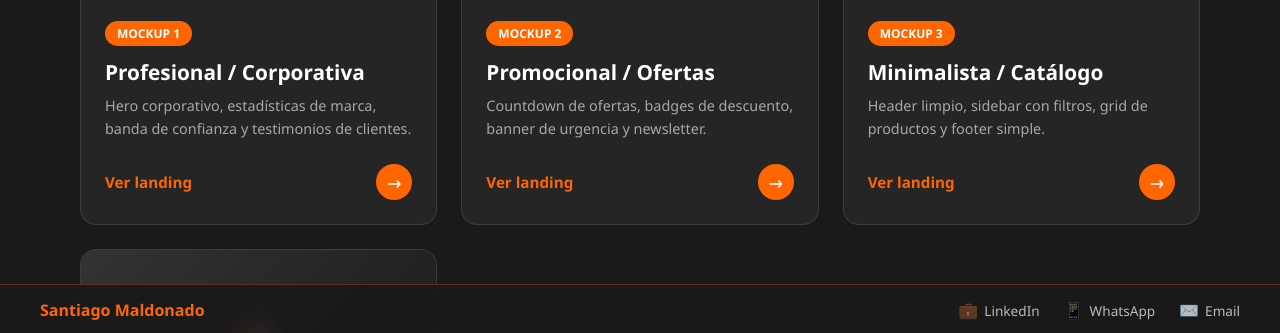
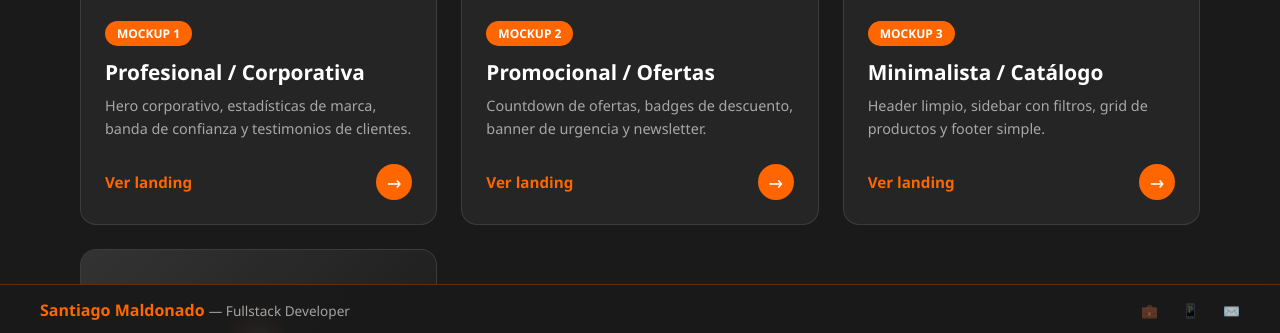
Before and after one commit to sant-maldonado/ingco-ferreteria, a website: page index.html in a window 1280 px wide. Shown: the part 465-798 px from the top of the page. Drawn offline with Linux system fonts and the light colour scheme.

Commit message:
Update contact bar: add Fullstack Developer, icons only

```diff
--- a/index.html
+++ b/index.html
@@ -266,17 +266,11 @@
 
   <!-- Contacto fijo -->
   <div class="contact-bar">
-    <span class="contact-bar-name">Santiago Maldonado</span>
+    <span class="contact-bar-name">Santiago Maldonado <span style="font-weight:400; font-size:0.85rem; color:rgba(255,255,255,0.6);">— Fullstack Developer</span></span>
     <div class="contact-bar-links">
-      <a href="https://www.linkedin.com/in/santiago-maldonado-3b432b361/" target="_blank">
-        <span class="icon">💼</span> LinkedIn
-      </a>
-      <a href="https://wa.me/5493413502389" target="_blank">
-        <span class="icon">📱</span> WhatsApp
-      </a>
-      <a href="mailto:sm.santiagomaldonado@gmail.com">
-        <span class="icon">✉️</span> Email
-      </a>
+      <a href="https://www.linkedin.com/in/santiago-maldonado-3b432b361/" target="_blank">💼</a>
+      <a href="https://wa.me/5493413502389" target="_blank">📱</a>
+      <a href="mailto:sm.santiagomaldonado@gmail.com">✉️</a>
     </div>
   </div>
 
```
